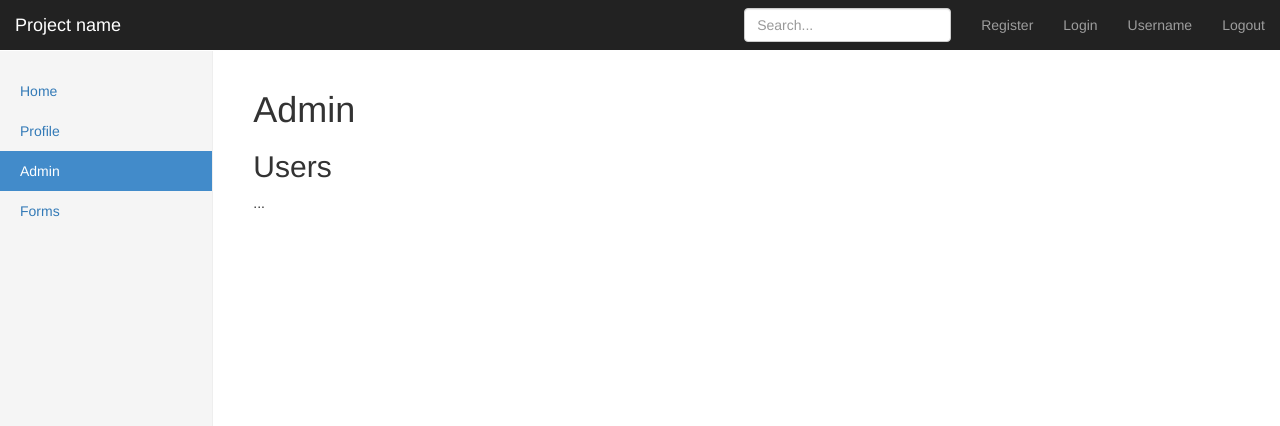
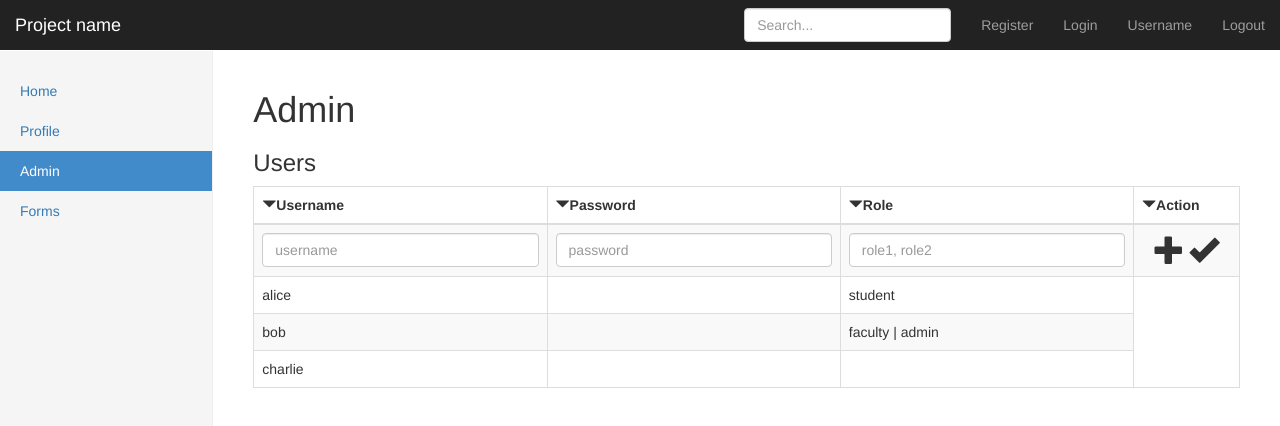
Before and after one commit to chen-bai/WebDevSpring2016, a website: page public/assignment/admin.html in a window 1280 px wide. Drawn offline with nearby package versions, Linux system fonts and the light colour scheme.

Commit message:
Added .glyphicon-big in dashboard.css

```diff
--- a/public/assignment/admin.html
+++ b/public/assignment/admin.html
@@ -1,4 +1,3 @@
-
 <!DOCTYPE html>
 <html lang="en">
 <head>
@@ -24,7 +23,8 @@
 <nav class="navbar navbar-inverse navbar-fixed-top">
     <div class="container-fluid">
         <div class="navbar-header">
-            <button type="button" class="navbar-toggle collapsed" data-toggle="collapse" data-target="#navbar" aria-expanded="false" aria-controls="navbar">
+            <button type="button" class="navbar-toggle collapsed" data-toggle="collapse" data-target="#navbar"
+                    aria-expanded="false" aria-controls="navbar">
                 <span class="sr-only">Toggle navigation</span>
                 <span class="icon-bar"></span>
                 <span class="icon-bar"></span>
@@ -58,10 +58,44 @@
         </div>
         <div class="col-sm-9 col-sm-offset-3 col-md-10 col-md-offset-2 main">
             <h1>Admin</h1>
-            <h2>Users</h2>
-            <table class="table table-striped">
-                ...
-            </table>
+            <h3>Users</h3>
+            <div class="table-responsive">
+                <table class="table table-striped table-bordered">
+                    <thead>
+                    <tr>
+                        <th><span class="glyphicon glyphicon-triangle-bottom" aria-hidden="true"></span>Username</th>
+                        <th><span class="glyphicon glyphicon-triangle-bottom" aria-hidden="true"></span>Password</th>
+                        <th><span class="glyphicon glyphicon-triangle-bottom" aria-hidden="true"></span>Role</th>
+                        <th><span class="glyphicon glyphicon-triangle-bottom" aria-hidden="true"></span>Action</th>
+                    </thead>
+                    <tbody>
+                    <tr>
+                        <td><input type="text" placeholder="username" class="form-control"/></td>
+                        <td><input type="password" placeholder="password" class="form-control"/></td>
+                        <td><input type="text" placeholder="role1, role2" class="form-control"/></td>
+                        <td align="center">
+                            <span class="glyphicon glyphicon-big glyphicon-plus" aria-label="Add User"></span>
+                            <span class="glyphicon glyphicon-big glyphicon-ok" aria-label="Update User"></span>
+                        </td>
+                    </tr>
+                    <tr>
+                        <td>alice</td>
+                        <td></td>
+                        <td>student</td>
+                    </tr>
+                    <tr>
+                        <td>bob</td>
+                        <td></td>
+                        <td>faculty | admin</td>
+                    </tr>
+                    <tr>
+                        <td>charlie</td>
+                        <td></td>
+                        <td></td>
+                    </tr>
+                    </tbody>
+                </table>
+            </div>
         </div>
     </div>
 </div>
--- a/public/assignment/css/dashboard.css
+++ b/public/assignment/css/dashboard.css
@@ -103,3 +103,10 @@ body {
     display: inline-block;
     border-radius: 50%;
 }
+
+/*
+ * Font size of glyphicon
+ */
+.glyphicon-big {
+    font-size: 30px;
+}
```
Also changed, not shown: public/assignment/login.html (+1 -1 lines), public/assignment/register.html (+2 -2 lines).
